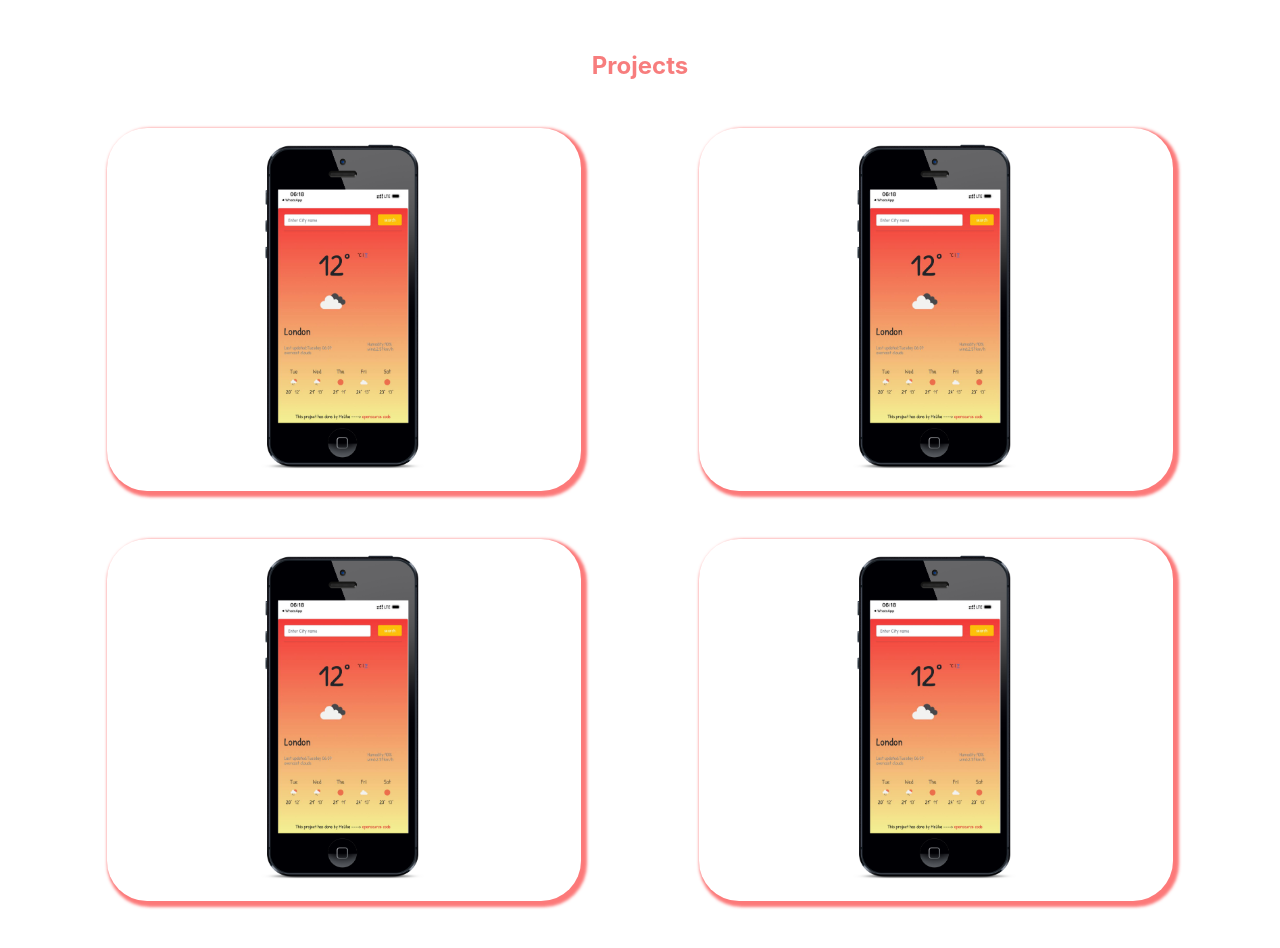
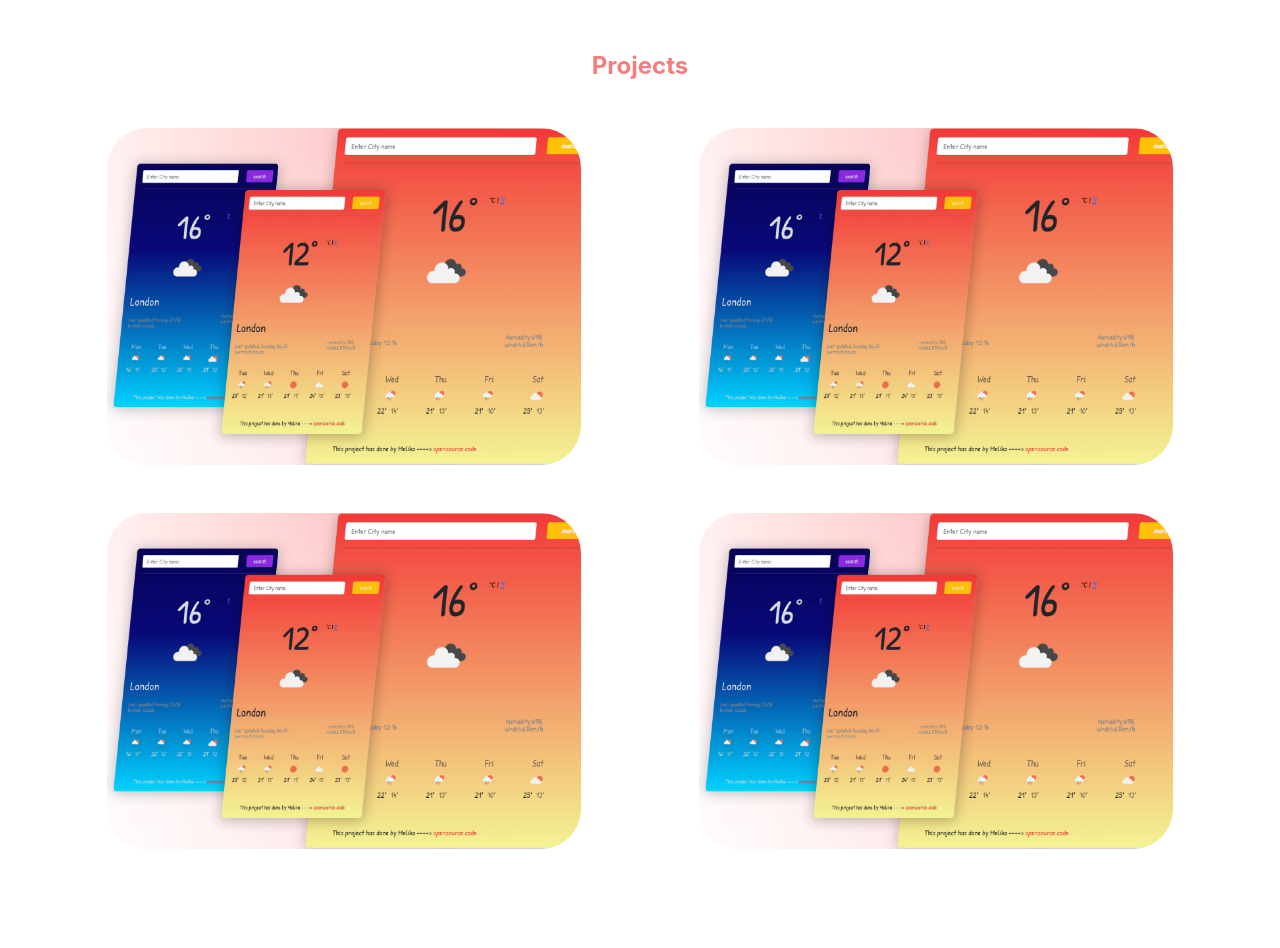
Before and after one commit to melika760/portfolio, a React (Create React App) app: page / in a window 1280 px wide. Shown: the part 520-1468 px from the top of the page. After the commit the page ends 1417 px from the top, so only its background shows below. Built offline with nearby package versions, Linux system fonts and the light colour scheme.

Commit message:
hover handler

```diff
--- a/src/Components/Projects.js
+++ b/src/Components/Projects.js
@@ -1,7 +1,14 @@
-import React,{Fragment} from "react";
+import React,{Fragment,useState} from "react";
 import styles from "./Projects.module.css";
-import Weather from "./images/pngimg.com - iphone_PNG5735-fotor-20230706192623.jpg"
+import Weather from "../weather-app night mood mobile.png"
 export default function Projects(){
+    const[hover,sethover]=useState(false)
+    function hovering(){
+        sethover(true)
+    }
+    function onHover(){
+        sethover(false)
+    }
     return(
        <Fragment>
         <h2>Projects</h2>
@@ -9,13 +16,13 @@ export default function Projects(){
 <div className={styles.weather}>
     <img src={Weather} alt="Weather"/>
 </div>
-<div className={styles.weather}>
+<div className={styles.weather} onMouseEnter={hovering} onMouseLeave={onHover}>
     <img src={Weather} alt="Weather"/>
-    <div className={styles.content}>
+   {hover && <div className={styles.content}>
         <h3>WeatherApp</h3>
         <p>Developing by React and Weather Api to help you track the weather and 10 days Forecast</p>
         <button>Check it!</button>
-    </div>
+    </div>}
 </div>
 </div>
 <div className={styles.col}>
--- a/src/Components/Projects.module.css
+++ b/src/Components/Projects.module.css
@@ -1,7 +1,8 @@
 img{
-    width: 200px;
+ width: 100%;
     display: block;
     margin: auto;
+    border-radius: 40px;
 }
 
 h2{
@@ -16,20 +17,18 @@ h2{
 }
 .weather{
     width: 40%;
-   box-shadow:  3px 3px 3px 3px rgba(251, 64, 64, 0.7);
+
    border-radius: 40px;
    position: relative;
 }
 .content{
     position: absolute;
-    background-color: rgba(251, 64, 64, 0.7);
+    background-color: rgba(100, 92, 92, 0.7);
     top:0;
     bottom: 0;
     left: 0;
     right: 0;
     color:white;
-    visibility: hidden;
-    opacity: 0;
     border-radius: 40px;
     text-align: center;
    line-height: 2rem;
@@ -41,10 +40,10 @@ h2{
     border-radius: 40px;
     cursor: pointer;
 }
-.weather:hover .content{
+/* .weather:hover .content{
     visibility: visible;
     opacity: 1;
-}
+} */
 .weather:hover img{
    filter: blur(5px);
 
```
Also changed, not shown: src/weather-app night mood mobile.png (added).
